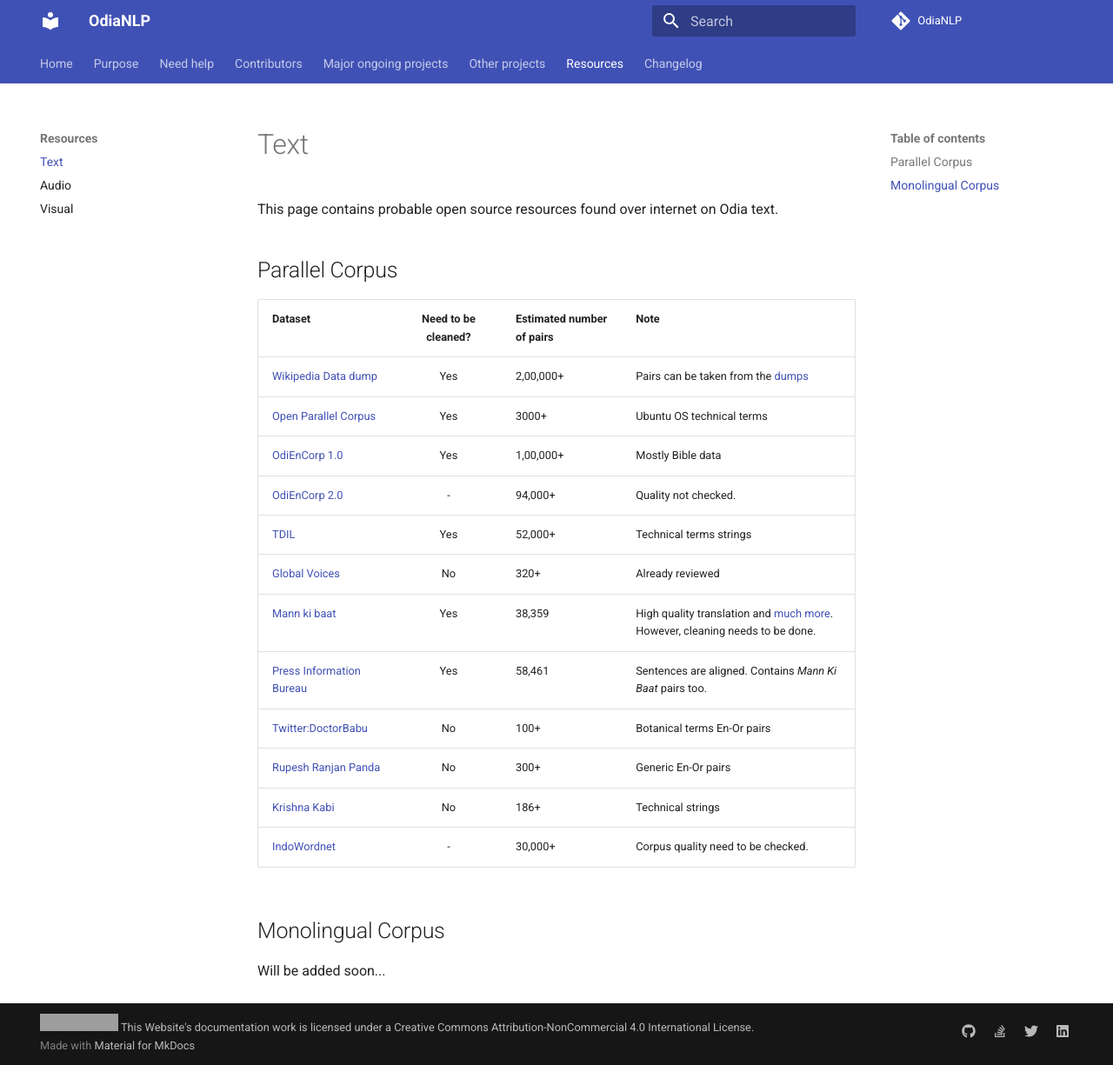
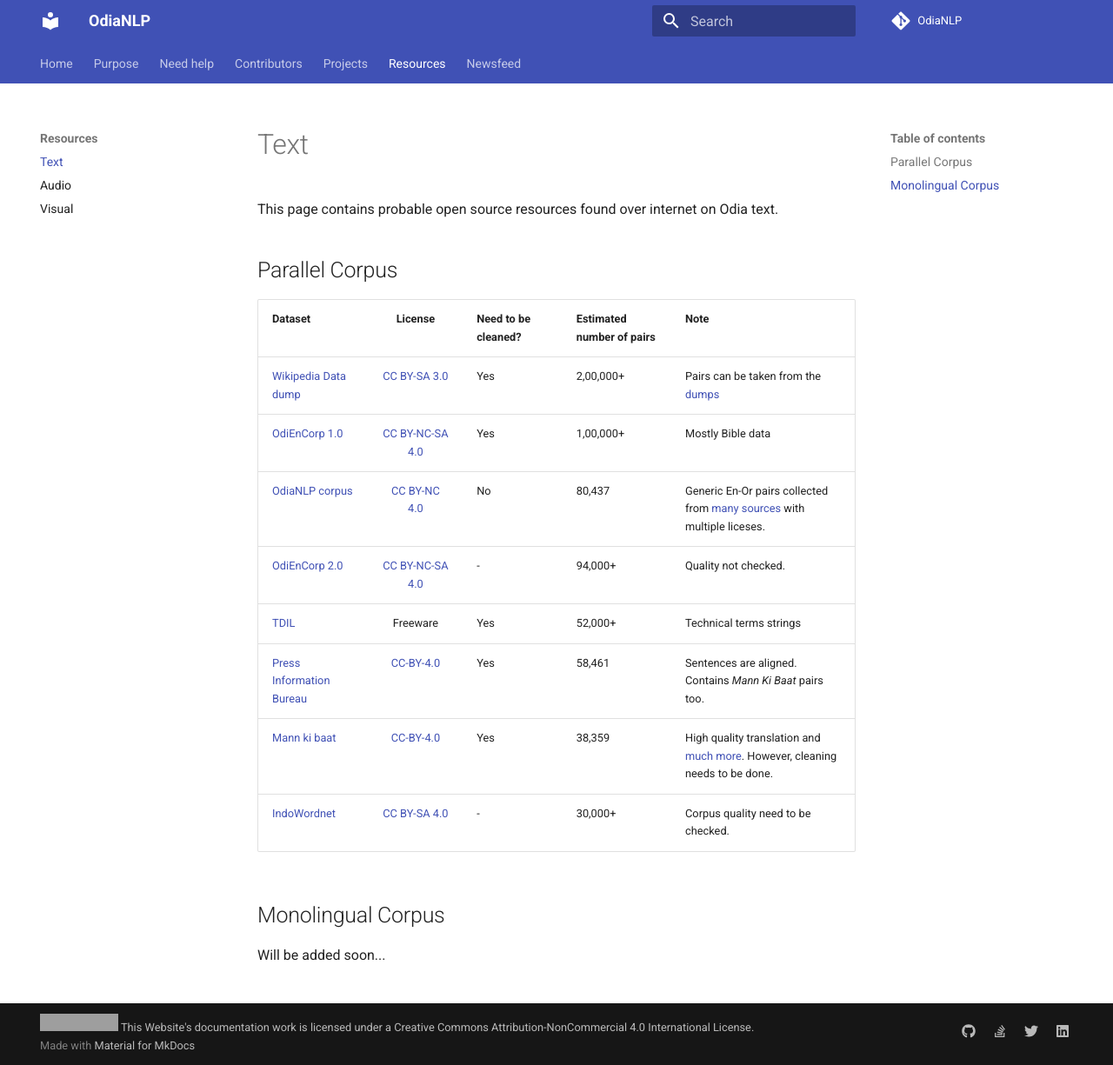
Before and after one commit to OdiaNLP/odianlp.github.io, an MkDocs documentation site: the page built from docs/resources/text.md, in a window 1280 px wide and 1225 px high. Shown: the whole window at 87% size. Built offline with MkDocs 1.6.1 and Material for MkDocs 9.7.7, drawn with Linux system fonts in a browser that asks for light colours; comment, search, counter and statistics services are not loaded; grey boxes are pictures that could not be loaded.

Commit message:
License added

```diff
--- a/docs/resources/text.md
+++ b/docs/resources/text.md
@@ -2,20 +2,16 @@
 
 ## Parallel Corpus
 
-Dataset | Need to be cleaned? | Estimated number of pairs | Note
-:------------------------|:------------------------:|:---------|:------------------------
- [Wikipedia Data dump](https://www.mediawiki.org/wiki/Content_translation/Published_translations) | Yes | 2,00,000+ | Pairs can be taken from the [dumps](https://dumps.wikimedia.org)
- [Open Parallel Corpus](http://opus.nlpl.eu) | Yes | 3000+ | Ubuntu OS technical terms
- [OdiEnCorp 1.0](https://lindat.mff.cuni.cz/repository/xmlui/handle/11234/1-2879) | Yes | 1,00,000+ | Mostly Bible data
- [OdiEnCorp 2.0](https://lindat.mff.cuni.cz/repository/xmlui/handle/11234/1-3211) | - | 94,000+ | Quality not checked.
- [TDIL](http://tdil-dc.in/index.php?option=com_download&task=showresourceDetails&toolid=1070&lang=en) | Yes | 52,000+ | Technical terms strings
- [Global Voices](http://casmacat.eu/corpus/global-voices.html) | No | 320+ | Already reviewed
- [Mann ki baat](http://data.statmt.org/pmindia/v1/parallel/pmindia.v1.or-en.tsv) | Yes | 38,359 | High quality translation and [much more](https://arxiv.org/pdf/2001.09907.pdf). However, cleaning needs to be done.
- [Press Information Bureau](http://preon.iiit.ac.in/~jerin/resources/datasets/pib_v0.2.tar.gz) | Yes | 58,461 | Sentences are aligned. Contains _Mann Ki Baat_ pairs too.
- [Twitter:DoctorBabu](https://twitter.com/drgynaec) | No | 100+ | Botanical terms En-Or pairs
- [Rupesh Ranjan Panda](https://github.com/rupeshranjanpanda/odia) | No | 300+ | Generic En-Or pairs
- [Krishna Kabi](https://twitter.com/krishna_kabi) | No | 186+ | Technical strings
- [IndoWordnet](https://github.com/anoopkunchukuttan/indowordnet_parallel) | - | 30,000+ | Corpus quality need to be checked.
+Dataset | License | Need to be cleaned? | Estimated number of pairs | Note
+:---------|:-------:|:---------|:---------|:---------------------------------------
+ [Wikipedia Data dump](https://www.mediawiki.org/wiki/Content_translation/Published_translations) | [CC BY-SA 3.0](https://creativecommons.org/licenses/by-sa/3.0/) | Yes | 2,00,000+ | Pairs can be taken from the [dumps](https://dumps.wikimedia.org)
+ [OdiEnCorp 1.0](https://lindat.mff.cuni.cz/repository/xmlui/handle/11234/1-2879) |[CC BY-NC-SA 4.0](https://creativecommons.org/licenses/by-nc-sa/4.0/) | Yes | 1,00,000+ | Mostly Bible data
+ [OdiaNLP corpus]((https://github.com/OdiaNLP/NMT/tree/master/data/output/organised)) | [CC BY-NC 4.0](https://creativecommons.org/licenses/by-nc/4.0/) | No | 80,437 | Generic En-Or pairs collected from [many sources](../machine_translation/datasets.md#sources) with multiple liceses.
+ [OdiEnCorp 2.0](https://lindat.mff.cuni.cz/repository/xmlui/handle/11234/1-3211) | [CC BY-NC-SA 4.0](https://creativecommons.org/licenses/by-nc-sa/4.0/) | - | 94,000+ | Quality not checked.
+ [TDIL](http://tdil-dc.in/index.php?option=com_download&task=showresourceDetails&toolid=1070&lang=en) | Freeware | Yes | 52,000+ | Technical terms strings
+ [Press Information Bureau](http://preon.iiit.ac.in/~jerin/bhasha/) | [CC-BY-4.0](https://creativecommons.org/licenses/by-sa/4.0/legalcode) | Yes | 58,461 | Sentences are aligned. Contains _Mann Ki Baat_ pairs too.
+ [Mann ki baat](http://data.statmt.org/pmindia/v1/parallel/pmindia.v1.or-en.tsv) |[CC-BY-4.0](https://creativecommons.org/licenses/by/4.0/) | Yes | 38,359 | High quality translation and [much more](https://arxiv.org/pdf/2001.09907.pdf). However, cleaning needs to be done.
+ [IndoWordnet](https://github.com/anoopkunchukuttan/indowordnet_parallel) |[CC BY-SA 4.0](https://creativecommons.org/licenses/by-sa/4.0/) | - | 30,000+ | Corpus quality need to be checked.
 
 ## Monolingual Corpus
 Will be added soon...
--- a/mkdocs.yml
+++ b/mkdocs.yml
@@ -63,7 +63,7 @@
   - Purpose: purpose.md
   - Need help: possible_projects.md
   - Contributors: contributors.md
-  - Major ongoing projects:
+  - Projects:
     - Machine Translation:
         - Progress: machine_translation/progress.md
         - Architecture:
@@ -73,12 +73,10 @@
             - Sentence Alignment: machine_translation/sentence_alignment.md
             - UI for corpus generation: machine_translation/ui_for_corpus_generation.md
             - Tweets extraction: machine_translation/tweets_extraction.md
-  - Other projects:
-    - Contribution: contributions.md
+    - Other projects: contributions.md
   - Resources:
     - Text: resources/text.md
     - Audio: resources/audio.md
     - Visual: resources/visual.md
-  - Changelog:
-    - Release notes: releases/changelog.md
-    - Deprecations: releases/deprecations.md
+  - Newsfeed:
+    - Latest news: newsfeed/newsfeed.md
```
Also changed, not shown: docs/newsfeed/newsfeed.md (added, +4 -0 lines), docs/releases/changelog.md (deleted, +0 -4 lines), docs/releases/deprecations.md (deleted, +0 -1 lines).
